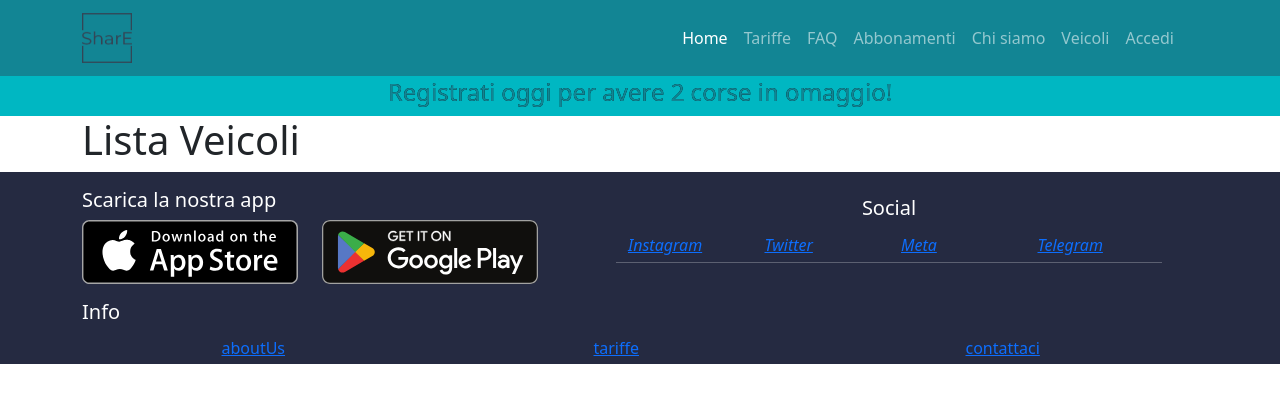
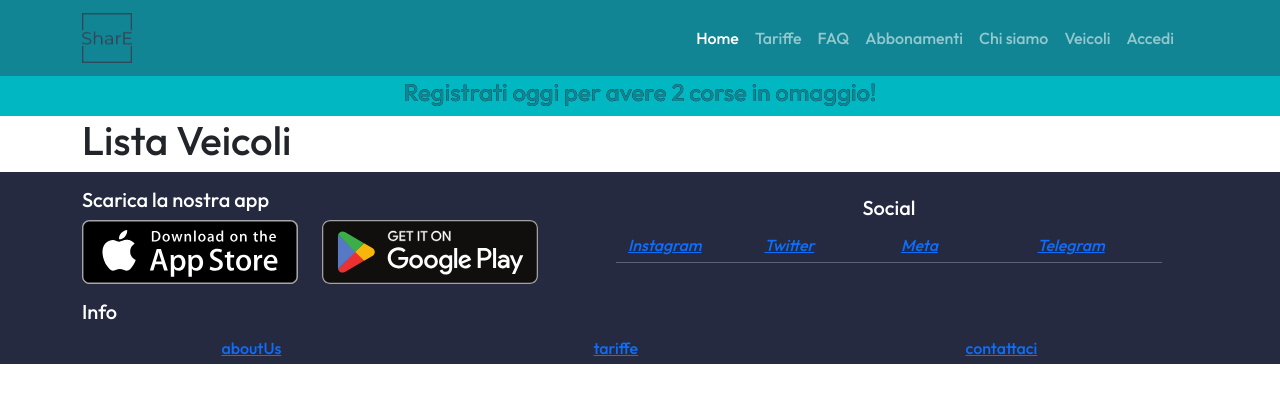
Before and after one commit to Lacrosser/Car-Sharing-Jato69, a plain HTML site: page Project-work/pages/listaVeicoli.html in a window 1280 px wide. Drawn offline with nearby package versions, Linux system fonts and the light colour scheme; no server answers.

Commit message:
Agg Font in ListaVeicoli

```diff
--- a/Project-work/pages/listaVeicoli.html
+++ b/Project-work/pages/listaVeicoli.html
@@ -8,6 +8,12 @@
     <link rel="icon" type="image/x-icon" href="../img/logo.png">
     <link href="https://cdn.jsdelivr.net/npm/bootstrap@5.2.3/dist/css/bootstrap.min.css" rel="stylesheet" integrity="sha384-rbsA2VBKQhggwzxH7pPCaAqO46MgnOM80zW1RWuH61DGLwZJEdK2Kadq2F9CUG65" crossorigin="anonymous">
     <link rel="stylesheet" href="../css/style.css">
+    <link rel="preconnect" href="https://fonts.googleapis.com">
+    <link rel="preconnect" href="https://fonts.gstatic.com" crossorigin>
+    <link href="https://fonts.googleapis.com/css2?family=Outfit:wght@300;500;700;900&display=swap" rel="stylesheet">
+    <style>
+        body{font-family:'Outfit', sans-serif;}
+    </style>
 </head>
 
 <body>
```
